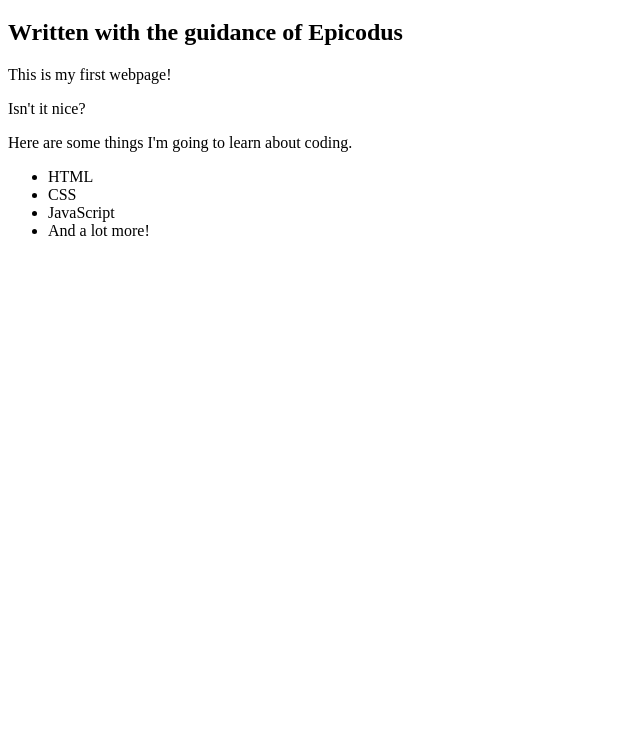
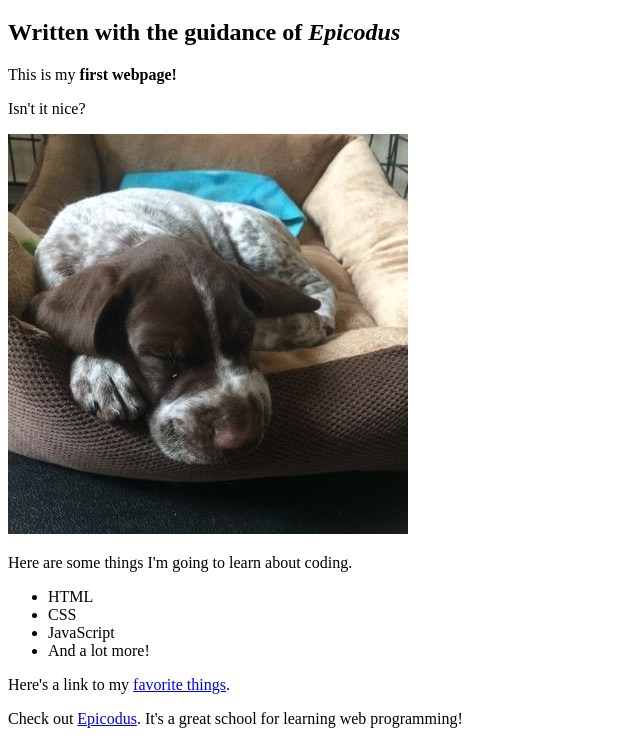
Before and after one commit to oashtari/my-first-webpage, a plain HTML site: page my-first-webpage.html in a window 1280 px wide. Shown: the part 61-805 px from the top of the page, without its empty margins (0-640 px from the left). Drawn offline with Linux system fonts and the light colour scheme.

Commit message:
add image file; add photo to my-first-webpage; update favorite things

```diff
--- a/my-first-webpage.html
+++ b/my-first-webpage.html
@@ -5,10 +5,12 @@
     </head>
     <body>
         <h1>My First Web Page</h1>
-        <h2>Written with the guidance of Epicodus</h2>
+        <h2>Written with the guidance of <em>Epicodus</em></h2>
 
-        <p>This is my first webpage!</p>
+        <p>This is my <strong>first webpage!</strong></p>
         <p>Isn't it nice?</p>
+
+        <img src="img/gunner.jpeg" alt="photo of Gunner as a puppy".>
 
         <p>Here are some things I'm going to learn about coding.</p>
         <ul>
@@ -17,5 +19,8 @@
             <li>JavaScript</li>
             <li>And a lot more!</li>
         </ul>
+
+        <p> Here's a link to my <a href="favoritethings.html"> favorite things</a>.</p>
+        <p>Check out <a href="http://www.epicodus.com/">Epicodus</a>. It's a great school for learning web programming!</p>
     </body>
 </html>
```
Also changed, not shown: img/gunner.jpeg (added).
